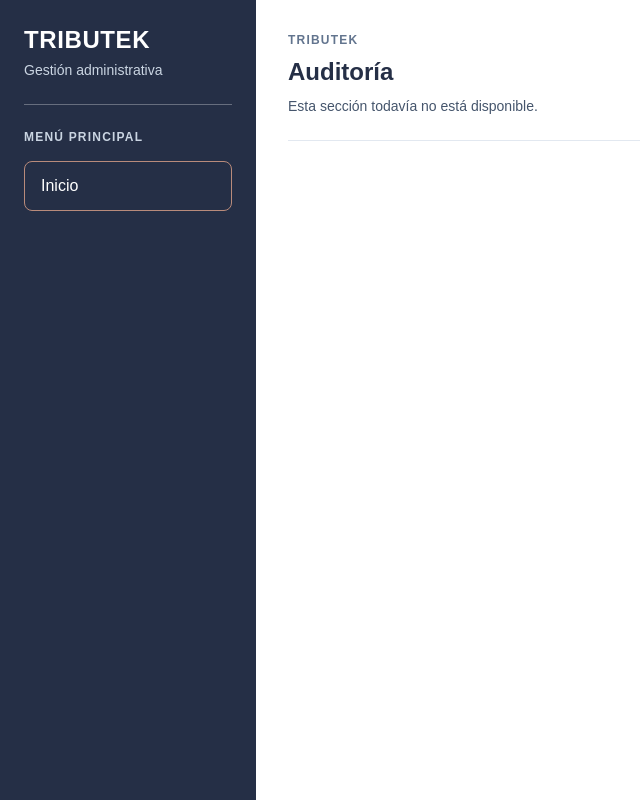
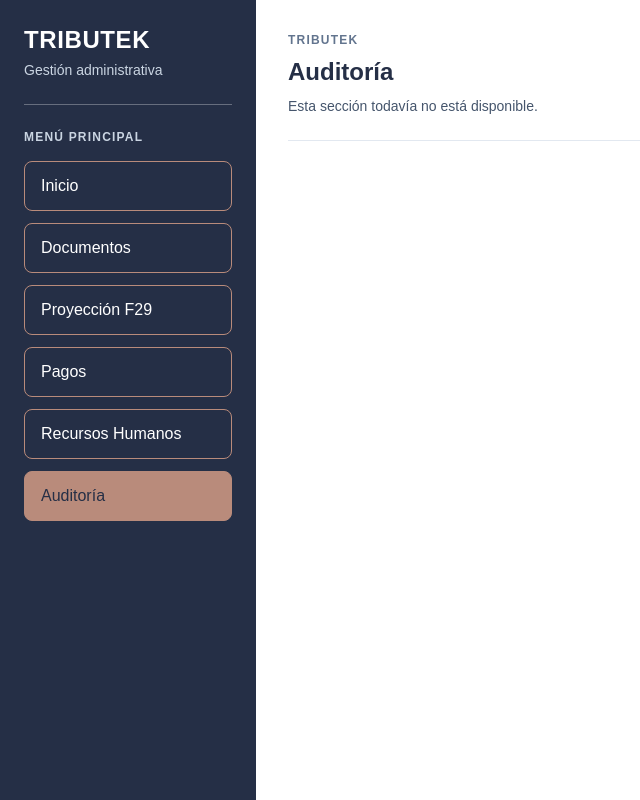
Before and after one commit to Grupo-TRIBUTEK/Capstone-TRIBUTEK, a Next.js app in the folder tributek/frontend/: page /admin/auditoria in a window 1280 px wide. Shown: the whole page, without its empty margins (0-640 px from the left). Built offline with nearby package versions, Linux system fonts and the light colour scheme.

Commit message:
Navegación de admin y destacar cn la sección

```diff
--- a/tributek/frontend/app/components/layout/Sidebar.tsx
+++ b/tributek/frontend/app/components/layout/Sidebar.tsx
@@ -1,6 +1,20 @@
+"use client";
+
 import Link from "next/link";
+import { usePathname } from "next/navigation";
+
+const menuItems = [
+  { href: "/admin", label: "Inicio" },
+  { href: "/admin/documentos", label: "Documentos" },
+  { href: "/admin/f29", label: "Proyección F29" },
+  { href: "/admin/pagos", label: "Pagos" },
+  { href: "/admin/rrhh", label: "Recursos Humanos" },
+  { href: "/admin/auditoria", label: "Auditoría" },
+];
 
 export default function Sidebar() {
+  const pathname = usePathname();
+
   return (
     <aside className="w-full shrink-0 bg-[#252f46] p-6 text-white md:min-h-screen md:w-64">
       <div className="border-b border-white/30 pb-6">
@@ -18,15 +32,29 @@ export default function Sidebar() {
           Menú principal
         </p>
 
-        <ul>
-          <li>
-            <Link
-              href="/admin"
-              className="block rounded-lg border border-[#b98b7b] px-4 py-3 font-medium transition-colors hover:bg-[#b98b7b] hover:text-[#252f46] focus-visible:outline-2 focus-visible:outline-offset-4 focus-visible:outline-white"
-            >
-              Inicio
-            </Link>
-          </li>
+        <ul className="space-y-3">
+          {menuItems.map((item) => {
+            const isActive =
+              pathname === item.href ||
+              (item.href !== "/admin" &&
+                pathname.startsWith(`${item.href}/`));
+
+            return (
+              <li key={item.href}>
+                <Link
+                  href={item.href}
+                  aria-current={isActive ? "page" : undefined}
+                  className={`block rounded-lg border border-[#b98b7b] px-4 py-3 font-medium transition-colors focus-visible:outline-2 focus-visible:outline-offset-4 focus-visible:outline-white ${
+                    isActive
+                      ? "bg-[#b98b7b] text-[#252f46]"
+                      : "hover:bg-[#b98b7b] hover:text-[#252f46]"
+                  }`}
+                >
+                  {item.label}
+                </Link>
+              </li>
+            );
+          })}
         </ul>
       </nav>
     </aside>
```
